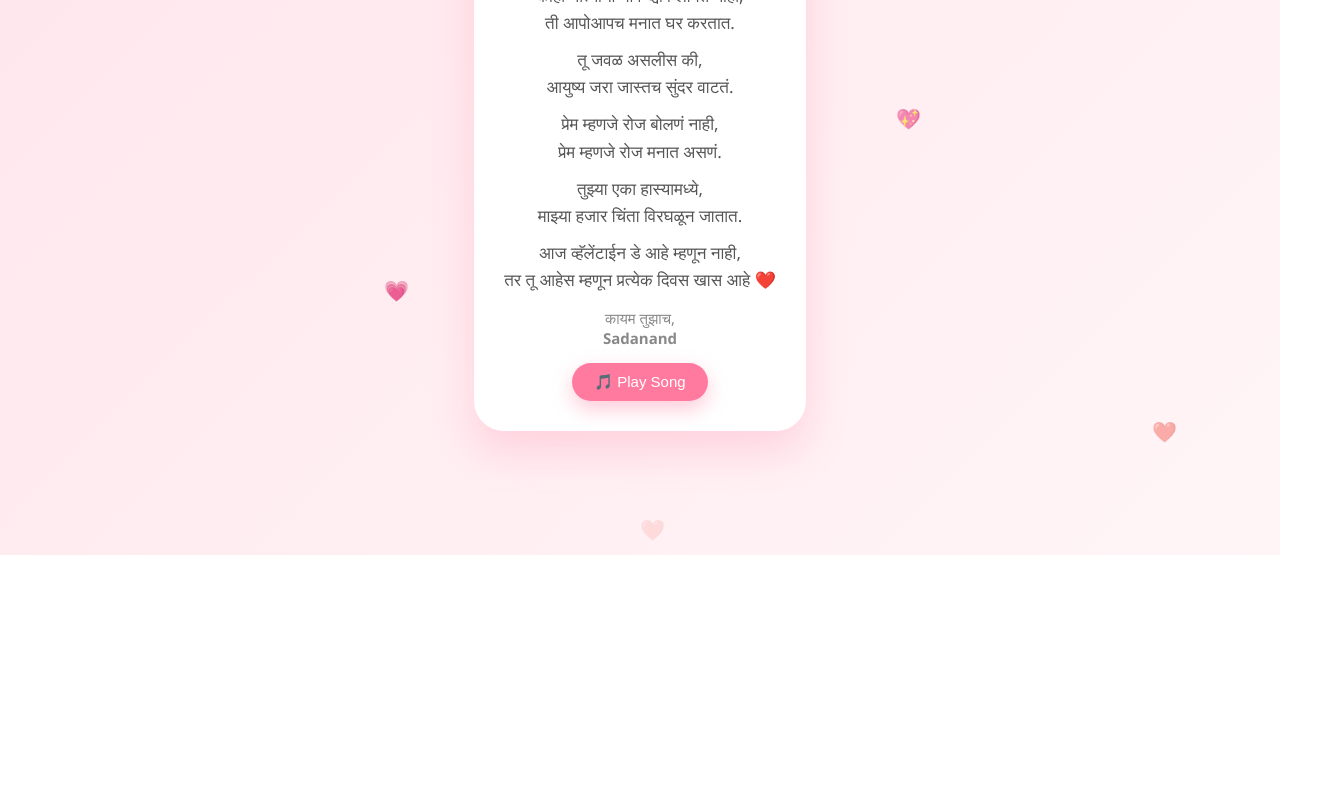
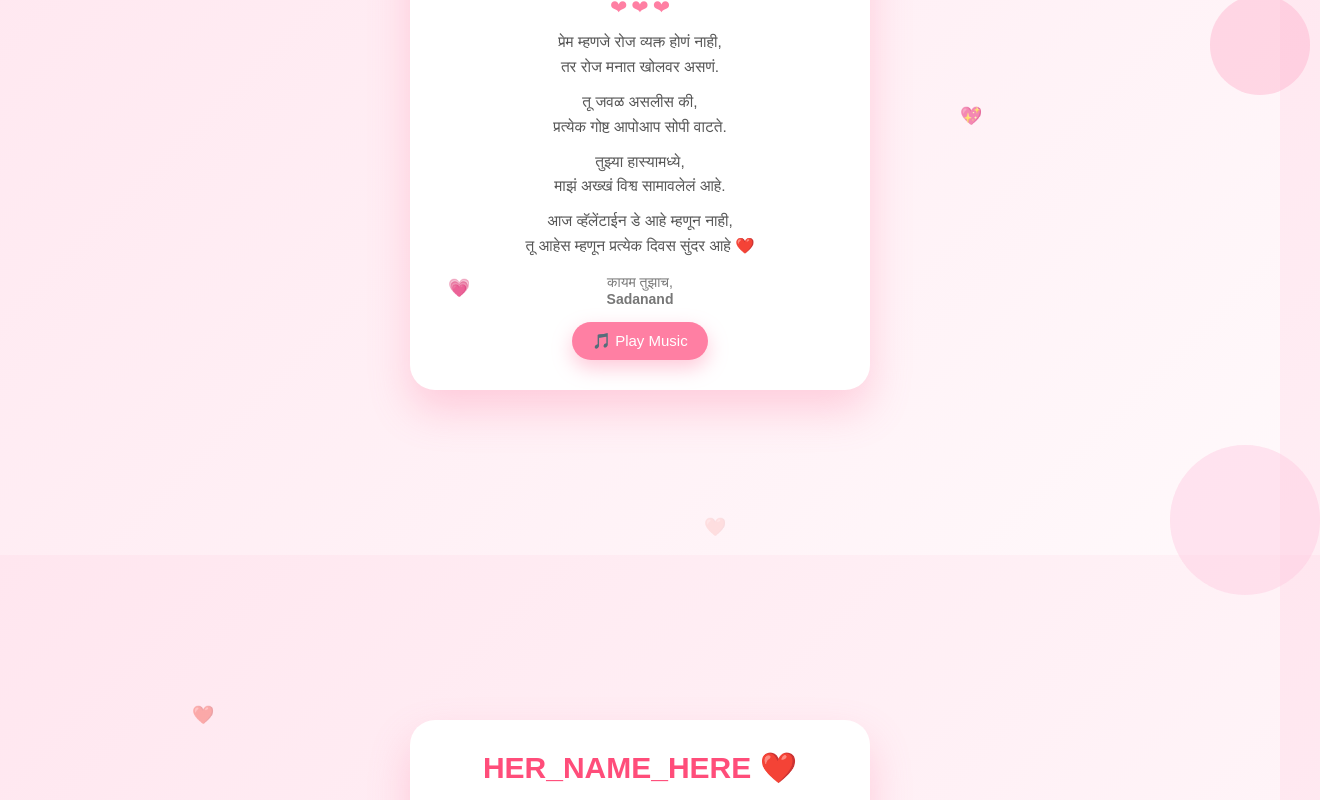
Before and after one commit to sada2741/My-Love-, a plain HTML site: page index.html in a window 1280 px wide. Shown: the part 245-1045 px from the top of the page, 1320 px wide, since content can reach past the window. Before the commit the page ends 800 px from the top, so only its background shows below. Drawn offline with Linux system fonts and the light colour scheme.

Commit message:
Update index.html

```diff
--- a/index.html
+++ b/index.html
@@ -6,53 +6,59 @@
 <title>Valentine ❤️</title>
 
 <style>
-*{
-  margin:0;
-  padding:0;
-  box-sizing:border-box;
-}
+*{margin:0;padding:0;box-sizing:border-box;}
 
 body{
   height:100vh;
-  font-family:'Segoe UI',sans-serif;
-  background:linear-gradient(135deg,#ffe6eb,#fff5f7);
+  font-family: Arial, sans-serif;
+  background: linear-gradient(135deg,#ffe6ef,#fff9fb);
   overflow:hidden;
+  position:relative;
 }
+
+/* Decorative background circles */
+.bg-circle{
+  position:absolute;
+  border-radius:50%;
+  opacity:0.25;
+}
+.c1{width:200px;height:200px;background:#ffb3c6;top:-50px;left:-50px;}
+.c2{width:150px;height:150px;background:#ffc8dd;bottom:-40px;right:-40px;}
+.c3{width:100px;height:100px;background:#ffafcc;top:30%;right:-30px;}
 
 /* Floating hearts */
 .heart{
   position:absolute;
-  color:#ff7a9e;
+  font-size:18px;
+  color:#ff5d8f;
   animation:float 6s infinite ease-in;
-  font-size:20px;
 }
-
 @keyframes float{
   0%{transform:translateY(100vh);opacity:0;}
   50%{opacity:0.8;}
   100%{transform:translateY(-10vh);opacity:0;}
 }
 
-/* Main container */
+/* Center container */
 .container{
   height:100vh;
   display:flex;
   justify-content:center;
   align-items:center;
-  text-align:center;
   padding:20px;
 }
 
-/* Card */
+/* Main card */
 .card{
   background:white;
-  border-radius:30px;
+  width:100%;
+  max-width:460px;
   padding:30px;
-  max-width:700px;
-  box-shadow:0 20px 40px rgba(255,122,158,0.25);
-  animation:fadeIn 2s ease;
+  border-radius:25px;
+  text-align:center;
+  box-shadow:0 20px 40px rgba(255,120,160,0.3);
+  animation:fadeIn 1.5s ease;
 }
-
 @keyframes fadeIn{
   from{opacity:0;transform:scale(0.95);}
   to{opacity:1;transform:scale(1);}
@@ -60,24 +66,21 @@ body{
 
 /* Name */
 .name{
-  font-size:34px;
-  color:#ff4f7b;
+  font-size:30px;
+  color:#ff4d7a;
   font-weight:bold;
-  margin-bottom:10px;
 }
 
-/* Divider */
-.line{
-  width:80px;
-  height:3px;
-  background:#ff7a9e;
-  margin:12px auto;
-  border-radius:10px;
+/* Divider hearts */
+.divider{
+  margin:12px 0;
+  color:#ff7fa3;
+  font-size:18px;
 }
 
 /* Quotes */
 .quote{
-  font-size:17px;
+  font-size:15.5px;
   color:#555;
   margin:10px 0;
   line-height:1.6;
@@ -86,74 +89,73 @@ body{
 /* Footer */
 .footer{
   margin-top:15px;
-  font-size:15px;
-  color:#888;
+  font-size:14px;
+  color:#777;
 }
 
 /* Music button */
-.music-btn{
+button{
   margin-top:15px;
-  padding:10px 22px;
+  padding:10px 20px;
   border:none;
-  border-radius:25px;
-  background:#ff7a9e;
+  border-radius:20px;
+  background:#ff7fa3;
   color:white;
   font-size:15px;
-  box-shadow:0 8px 20px rgba(255,122,158,0.4);
+  box-shadow:0 8px 20px rgba(255,120,160,0.4);
 }
 </style>
 </head>
 
 <body>
 
+<!-- Decorative elements -->
+<div class="bg-circle c1"></div>
+<div class="bg-circle c2"></div>
+<div class="bg-circle c3"></div>
+
 <!-- Floating hearts -->
-<span class="heart" style="left:10%;animation-delay:0s;">❤️</span>
-<span class="heart" style="left:30%;animation-delay:2s;">💗</span>
-<span class="heart" style="left:50%;animation-delay:4s;">❤️</span>
-<span class="heart" style="left:70%;animation-delay:1s;">💖</span>
-<span class="heart" style="left:90%;animation-delay:3s;">❤️</span>
+<span class="heart" style="left:15%;animation-delay:0s;">❤️</span>
+<span class="heart" style="left:35%;animation-delay:2s;">💗</span>
+<span class="heart" style="left:55%;animation-delay:4s;">❤️</span>
+<span class="heart" style="left:75%;animation-delay:1s;">💖</span>
 
 <div class="container">
   <div class="card">
 
-    <div class="name">neha</div>
-    <div class="line"></div>
+    <div class="name">HER_NAME_HERE ❤️</div>
+
+    <div class="divider">❤ ❤ ❤</div>
 
     <div class="quote">
-      काही नात्यांना नाव द्यावं लागत नाही,<br>
-      ती आपोआपच मनात घर करतात.
+      प्रेम म्हणजे रोज व्यक्त होणं नाही,<br>
+      तर रोज मनात खोलवर असणं.
     </div>
 
     <div class="quote">
       तू जवळ असलीस की,<br>
-      आयुष्य जरा जास्तच सुंदर वाटतं.
+      प्रत्येक गोष्ट आपोआप सोपी वाटते.
     </div>
 
     <div class="quote">
-      प्रेम म्हणजे रोज बोलणं नाही,<br>
-      प्रेम म्हणजे रोज मनात असणं.
-    </div>
-
-    <div class="quote">
-      तुझ्या एका हास्यामध्ये,<br>
-      माझ्या हजार चिंता विरघळून जातात.
+      तुझ्या हास्यामध्ये,<br>
+      माझं अख्खं विश्व सामावलेलं आहे.
     </div>
 
     <div class="quote">
       आज व्हॅलेंटाईन डे आहे म्हणून नाही,<br>
-      तर तू आहेस म्हणून प्रत्येक दिवस खास आहे ❤️
+      तू आहेस म्हणून प्रत्येक दिवस सुंदर आहे ❤️
     </div>
 
     <div class="footer">
       कायम तुझाच,<br><b>Sadanand</b>
     </div>
 
-    <button class="music-btn" onclick="playMusic()">🎵 Play Song</button>
+    <button onclick="playMusic()">🎵 Play Music</button>
 
   </div>
 </div>
 
-<!-- Background music -->
 <audio id="music" loop>
   <source src="https://cdn.pixabay.com/audio/2022/11/14/audio_5b1d8c8e3a.mp3" type="audio/mpeg">
 </audio>
@@ -166,3 +168,173 @@ function playMusic(){
 
 </body>
 </html>
+<!DOCTYPE html>
+<html lang="mr">
+<head>
+<meta charset="UTF-8">
+<meta name="viewport" content="width=device-width, initial-scale=1.0">
+<title>Valentine ❤️</title>
+
+<style>
+*{margin:0;padding:0;box-sizing:border-box;}
+
+body{
+  height:100vh;
+  font-family: Arial, sans-serif;
+  background: linear-gradient(135deg,#ffe6ef,#fff9fb);
+  overflow:hidden;
+  position:relative;
+}
+
+/* Decorative background circles */
+.bg-circle{
+  position:absolute;
+  border-radius:50%;
+  opacity:0.25;
+}
+.c1{width:200px;height:200px;background:#ffb3c6;top:-50px;left:-50px;}
+.c2{width:150px;height:150px;background:#ffc8dd;bottom:-40px;right:-40px;}
+.c3{width:100px;height:100px;background:#ffafcc;top:30%;right:-30px;}
+
+/* Floating hearts */
+.heart{
+  position:absolute;
+  font-size:18px;
+  color:#ff5d8f;
+  animation:float 6s infinite ease-in;
+}
+@keyframes float{
+  0%{transform:translateY(100vh);opacity:0;}
+  50%{opacity:0.8;}
+  100%{transform:translateY(-10vh);opacity:0;}
+}
+
+/* Center container */
+.container{
+  height:100vh;
+  display:flex;
+  justify-content:center;
+  align-items:center;
+  padding:20px;
+}
+
+/* Main card */
+.card{
+  background:white;
+  width:100%;
+  max-width:460px;
+  padding:30px;
+  border-radius:25px;
+  text-align:center;
+  box-shadow:0 20px 40px rgba(255,120,160,0.3);
+  animation:fadeIn 1.5s ease;
+}
+@keyframes fadeIn{
+  from{opacity:0;transform:scale(0.95);}
+  to{opacity:1;transform:scale(1);}
+}
+
+/* Name */
+.name{
+  font-size:30px;
+  color:#ff4d7a;
+  font-weight:bold;
+}
+
+/* Divider hearts */
+.divider{
+  margin:12px 0;
+  color:#ff7fa3;
+  font-size:18px;
+}
+
+/* Quotes */
+.quote{
+  font-size:15.5px;
+  color:#555;
+  margin:10px 0;
+  line-height:1.6;
+}
+
+/* Footer */
+.footer{
+  margin-top:15px;
+  font-size:14px;
+  color:#777;
+}
+
+/* Music button */
+button{
+  margin-top:15px;
+  padding:10px 20px;
+  border:none;
+  border-radius:20px;
+  background:#ff7fa3;
+  color:white;
+  font-size:15px;
+  box-shadow:0 8px 20px rgba(255,120,160,0.4);
+}
+</style>
+</head>
+
+<body>
+
+<!-- Decorative elements -->
+<div class="bg-circle c1"></div>
+<div class="bg-circle c2"></div>
+<div class="bg-circle c3"></div>
+
+<!-- Floating hearts -->
+<span class="heart" style="left:15%;animation-delay:0s;">❤️</span>
+<span class="heart" style="left:35%;animation-delay:2s;">💗</span>
+<span class="heart" style="left:55%;animation-delay:4s;">❤️</span>
+<span class="heart" style="left:75%;animation-delay:1s;">💖</span>
+
+<div class="container">
+  <div class="card">
+
+    <div class="name">HER_NAME_HERE ❤️</div>
+
+    <div class="divider">❤ ❤ ❤</div>
+
+    <div class="quote">
+      प्रेम म्हणजे रोज व्यक्त होणं नाही,<br>
+      तर रोज मनात खोलवर असणं.
+    </div>
+
+    <div class="quote">
+      तू जवळ असलीस की,<br>
+      प्रत्येक गोष्ट आपोआप सोपी वाटते.
+    </div>
+
+    <div class="quote">
+      तुझ्या हास्यामध्ये,<br>
+      माझं अख्खं विश्व सामावलेलं आहे.
+    </div>
+
+    <div class="quote">
+      आज व्हॅलेंटाईन डे आहे म्हणून नाही,<br>
+      तू आहेस म्हणून प्रत्येक दिवस सुंदर आहे ❤️
+    </div>
+
+    <div class="footer">
+      कायम तुझाच,<br><b>Sadanand</b>
+    </div>
+
+    <button onclick="playMusic()">🎵 Play Music</button>
+
+  </div>
+</div>
+
+<audio id="music" loop>
+  <source src="https://cdn.pixabay.com/audio/2022/11/14/audio_5b1d8c8e3a.mp3" type="audio/mpeg">
+</audio>
+
+<script>
+function playMusic(){
+  document.getElementById("music").play();
+}
+</script>
+
+</body>
+</html>
```
